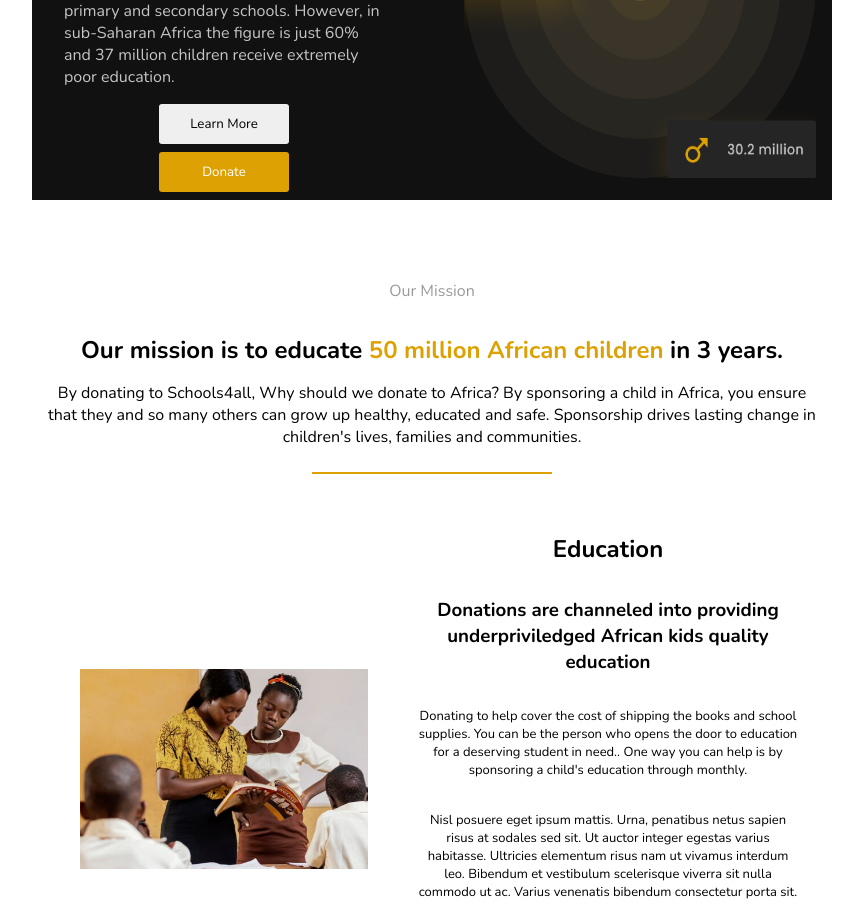
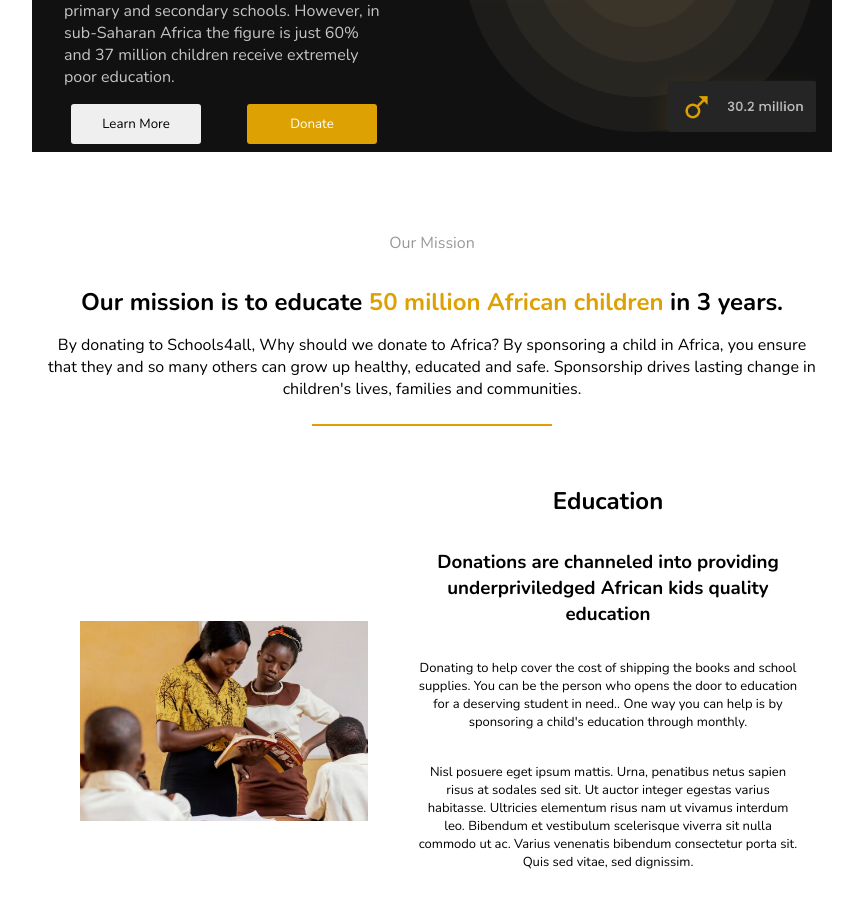
Before and after one commit to remi1444/School4All, a plain HTML site: page index.html in a window 1280 px wide. Shown: the part 1746-2650 px from the top of the page, without its empty margins (208-1071 px from the left). Drawn offline with nearby package versions, Linux system fonts and the light colour scheme.

Commit message:
FINALLY.

```diff
--- a/Sass/styles.scss
+++ b/Sass/styles.scss
@@ -762,9 +762,6 @@ p{
 }
   }
 
-
-
-
  .education_info, .clothing_info{
     display: flex;
     flex-direction: row;
@@ -850,6 +847,10 @@ p{
       }
     }
   }
+    .inner-btn {
+    flex-direction: row !important;
+
+  }
 }
 
 @media (min-width: 89.375em) {
```
Also changed, not shown: styles/styles.css, 1 other file.
